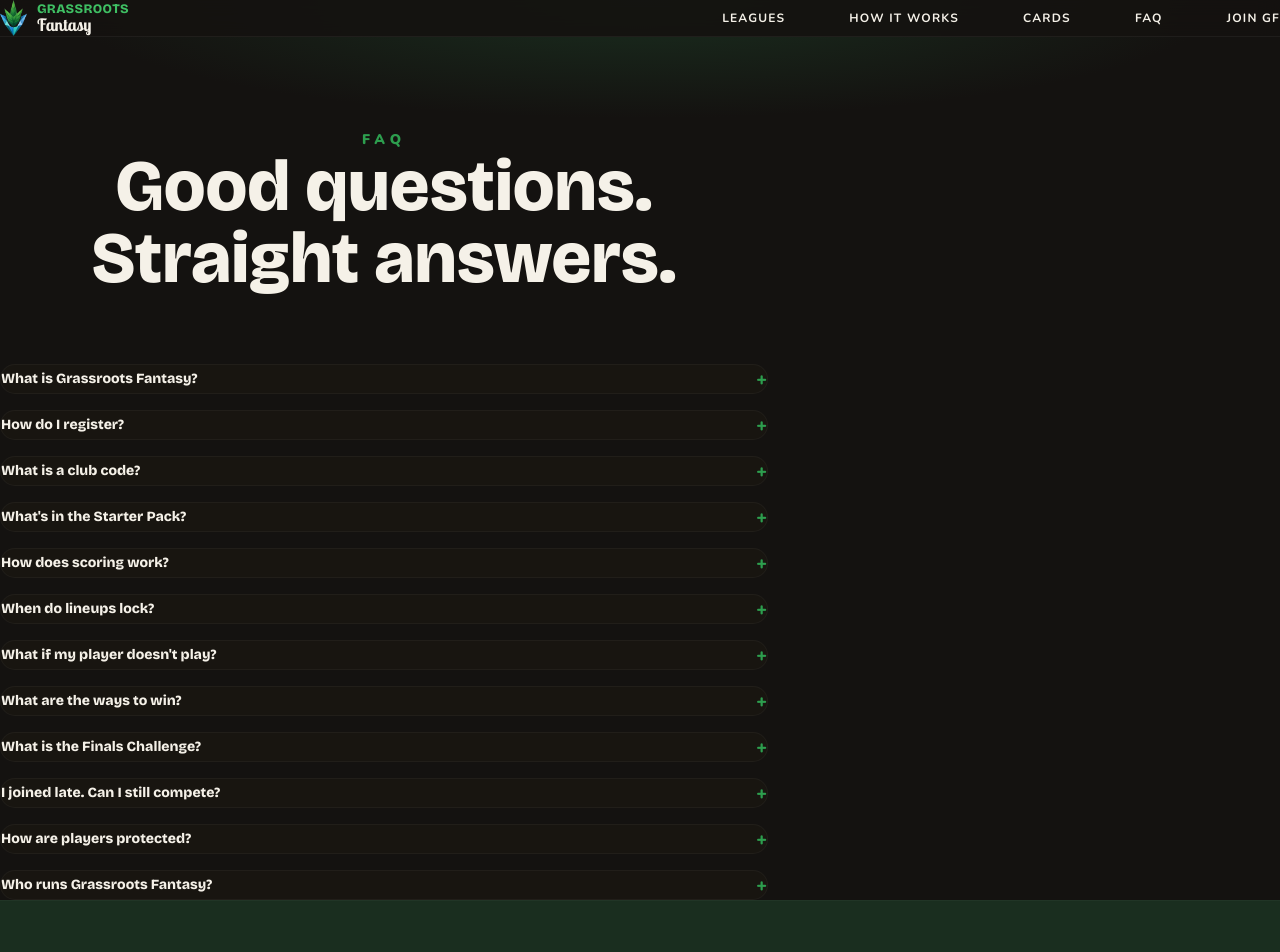
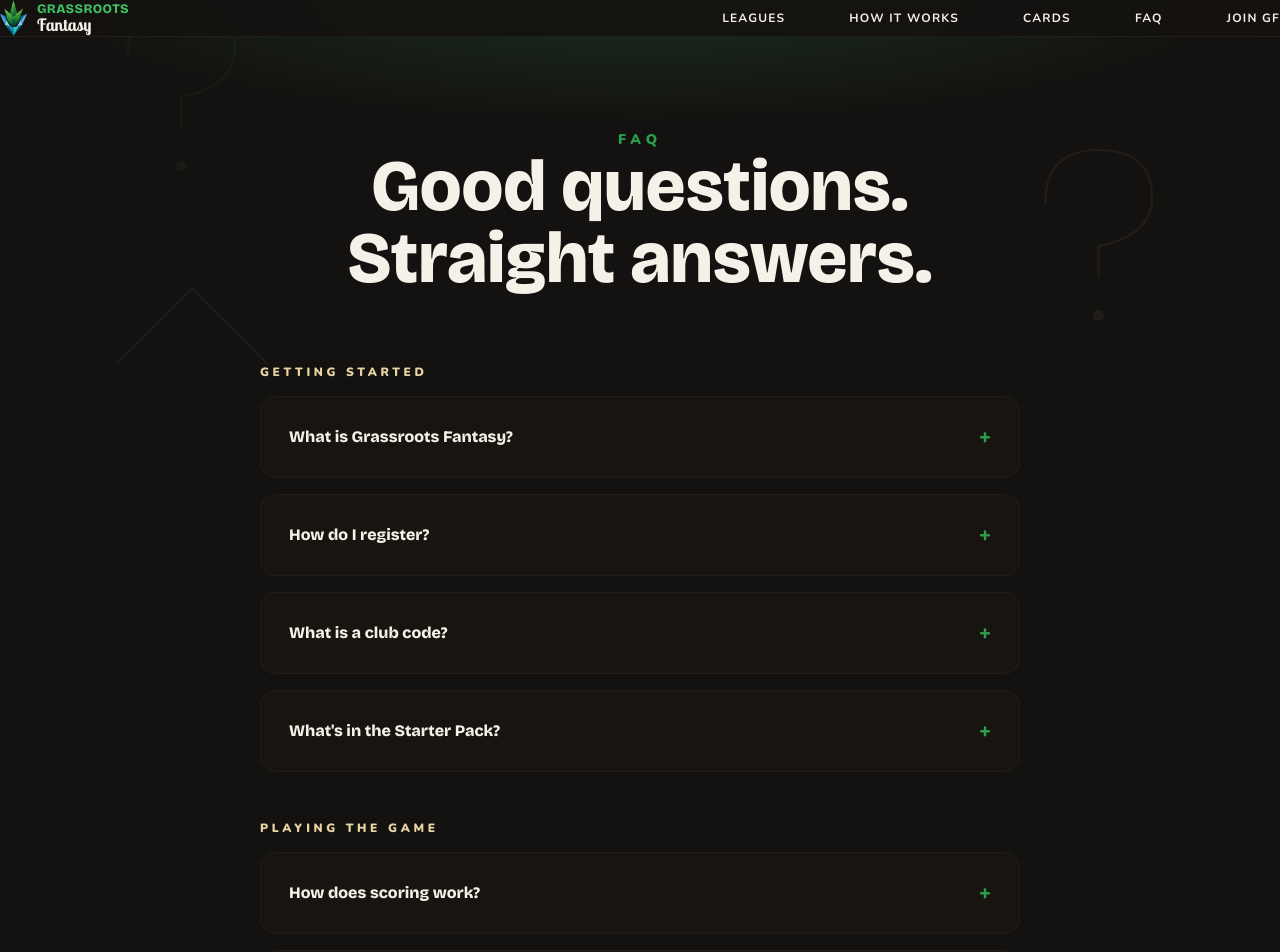
Before and after one commit to N8Nuks/grassrootsfantasy, a Next.js app: page /faq in a window 1280 px wide. Shown: the top 952 px of the page. Built offline with nearby package versions, Linux system fonts and the light colour scheme.

Commit message:
FAQ: grouped accordions, centred layout, hero motif, open-state accent, outlined CTA

```diff
--- a/app/faq/page.tsx
+++ b/app/faq/page.tsx
@@ -1,7 +1,10 @@
 import Nav from '@/components/Nav'
 import Footer from '@/components/Footer'
 
-const faqs = [
+const groups = [
+  {
+    heading: 'Getting started',
+    items: [
       {
         q: 'What is Grassroots Fantasy?',
         a: 'A fantasy league built on real local competitions. You collect digital player cards, build a squad, set a weekly lineup, and score points from real game results. The NFS Premier Softball League is our first live edition, endorsed by the Auckland Softball Association.',
@@ -18,6 +21,11 @@ const faqs = [
         q: 'What\'s in the Starter Pack?',
         a: 'Twelve player cards, dealt the moment you register — including your two-way players, the rarest cards in the game and the only time they\'re dealt all season. Your starting lineup is auto-assigned instantly, so you can score points the very first weekend without touching a thing.',
       },
+    ],
+  },
+  {
+    heading: 'Playing the game',
+    items: [
       {
         q: 'How does scoring work?',
         a: 'Every hit, run, RBI, steal, strikeout, win, and inning pitched in the real competition earns points for the managers who hold that player\'s card. Starters score full points, bench players score at a reduced rate, and reserves don\'t score. The full breakdown — point values, leaderboards, and how confirmed scores work — lives on the Scoring & Leaderboard page inside the NFS Premier Softball League.',
@@ -43,6 +51,11 @@ const faqs = [
         q: 'I joined late. Can I still compete?',
         a: 'Yes. You can join any time in the season. The cumulative ladder rewards the full-season faithful, but head-to-head, Weekly High Score, Club Champion, and the Finals Challenge are all live targets no matter when you start.',
       },
+    ],
+  },
+  {
+    heading: 'Trust & who\'s behind it',
+    items: [
       {
         q: 'How are players protected?',
         a: 'Scoring is built entirely on on-field statistics from official game records — never fan voting or popularity mechanics. Players under 18 appear only with written parent or guardian consent, with additional protections as standard. Any player — or the parent of any minor — can request removal at any time, actioned within 48 hours including historical data.',
@@ -51,16 +64,35 @@ const faqs = [
         q: 'Who runs Grassroots Fantasy?',
         a: 'Grassroots Fantasy is a Black Diamond Labs platform, built in Auckland. The NFS League runs in partnership with the Auckland Softball Association, whose scorers provide the official statistics that power the game.',
       },
+    ],
+  },
 ]
 
 export default function FAQ() {
   return (
-    <main className="min-h-screen" style={{ background: '#141210' }}>
+    <main className="min-h-screen flex flex-col" style={{ background: '#141210' }}>
       <Nav />
 
       <section className="relative px-6 sm:px-12 overflow-hidden grain" style={{ paddingTop: "130px", paddingBottom: "70px" }}>
         <div className="absolute inset-0" style={{ background: 'radial-gradient(ellipse 70% 50% at 50% 0%, #1A2E1F 0%, #141210 65%)' }} />
-        <div className="relative z-10 max-w-3xl mx-auto text-center">
+
+        {/* Question-mark / field motif */}
+        <svg className="absolute inset-0 w-full h-full" style={{ opacity: 0.06 }} xmlns="http://www.w3.org/2000/svg" preserveAspectRatio="xMidYMid slice" viewBox="0 0 1200 600" fill="none">
+          <g stroke="#3FBF63" strokeWidth="2">
+            <path d="M120 180 Q120 130 170 130 Q220 130 220 175 Q220 210 170 220 L170 250" />
+            <circle cx="170" cy="285" r="4" fill="#3FBF63" />
+          </g>
+          <g stroke="#E8D5A3" strokeWidth="2">
+            <path d="M980 320 Q980 270 1030 270 Q1080 270 1080 315 Q1080 350 1030 360 L1030 390" />
+            <circle cx="1030" cy="425" r="4" fill="#E8D5A3" />
+          </g>
+          <g stroke="#F5F1E8" strokeWidth="1.5">
+            <path d="M880 120 L960 40 L1040 120" />
+            <path d="M100 480 L180 400 L260 480" />
+          </g>
+        </svg>
+
+        <div className="relative z-10 text-center" style={{ maxWidth: "760px", marginLeft: "auto", marginRight: "auto" }}>
           <p className="text-sm font-black uppercase tracking-[0.35em] mb-5" style={{ color: '#2D9E4E' }}>FAQ</p>
           <h1 className="text-5xl sm:text-7xl font-black text-[#F5F1E8]" style={{ fontFamily: 'var(--font-heading)' }}>
             Good questions.<br/>Straight answers.
@@ -68,18 +100,21 @@ export default function FAQ() {
         </div>
       </section>
 
-      <section className="pb-24 px-6 sm:px-12">
-        <div className="max-w-3xl mx-auto flex flex-col gap-4">
-          {faqs.map((f) => (
-            <details key={f.q} className="group rounded-2xl overflow-hidden" style={{ background: '#181510', border: '1px solid #ffffff0a' }}>
-              <summary className="cursor-pointer list-none p-6 flex items-center justify-between gap-4">
-                <span className="text-sm font-black text-[#F5F1E8]" style={{ fontFamily: 'var(--font-heading)' }}>{f.q}</span>
-                <span className="text-[#2D9E4E] font-black text-lg transition-transform group-open:rotate-45">+</span>
+      <section className="pb-24 px-6 sm:px-12 flex-1">
+        <div className="flex flex-col" style={{ maxWidth: "760px", marginLeft: "auto", marginRight: "auto", gap: "48px" }}>
+          {groups.map((g) => (
+            <div key={g.heading} className="flex flex-col gap-4">
+              <h2 className="text-xs font-black uppercase tracking-[0.3em] mb-2" style={{ color: '#E8D5A3' }}>{g.heading}</h2>
+              {g.items.map((f) => (
+                <details key={f.q} className="group rounded-2xl overflow-hidden transition-colors open:border-[#2456E6]" style={{ background: '#181510', border: '1px solid #ffffff0a' }}>
+                  <summary className="cursor-pointer list-none flex items-center justify-between gap-4" style={{ padding: "26px 28px" }}>
+                    <span className="text-base font-black text-[#F5F1E8]" style={{ fontFamily: 'var(--font-heading)' }}>{f.q}</span>
+                    <span className="text-[#2D9E4E] font-black text-xl transition-transform group-open:rotate-45">+</span>
                   </summary>
-              <div className="px-6 pb-6">
-                <p className="text-sm text-[#F5F1E8]/45 leading-relaxed">{f.a}</p>
-                {f.link && (
-                  <a href={f.link.href} className="inline-block mt-3 text-sm font-black uppercase tracking-widest" style={{ color: '#3FBF63' }}>
+                  <div style={{ padding: "0 28px 26px 28px" }}>
+                    <p className="text-sm text-[#F5F1E8]/50 leading-relaxed">{f.a}</p>
+                    {'link' in f && f.link && (
+                      <a href={f.link.href} className="inline-block mt-4 text-sm font-black uppercase tracking-widest" style={{ color: '#3FBF63' }}>
                         {f.link.label}
                       </a>
                     )}
@@ -87,13 +122,17 @@ export default function FAQ() {
                 </details>
               ))}
             </div>
+          ))}
+        </div>
       </section>
 
       <section className="px-6 sm:px-12" style={{ background: '#1A2E1F', borderTop: '1px solid #ffffff08', paddingTop: "90px", paddingBottom: "100px", textAlign: "center" }}>
         <div style={{ maxWidth: "576px", marginLeft: "auto", marginRight: "auto" }}>
-          <h2 className="text-2xl font-black text-[#F5F1E8] mb-4" style={{ fontFamily: 'var(--font-heading)' }}>Still curious?</h2>
-          <a href="mailto:info@grassrootsfantasy.co.nz?subject=Grassroots%20Fantasy%20question" className="text-sm font-semibold" style={{ color: '#E8D5A3' }}>
-            info@grassrootsfantasy.co.nz →
+          <h2 className="text-2xl font-black text-[#F5F1E8]" style={{ fontFamily: 'var(--font-heading)', marginBottom: "36px" }}>Still curious?</h2>
+          <a href="mailto:info@grassrootsfantasy.co.nz?subject=Grassroots%20Fantasy%20question"
+            className="inline-block text-base font-bold tracking-wide transition-all hover:scale-[1.02]"
+            style={{ color: '#E8D5A3', border: '1px solid #E8D5A3', background: 'transparent', padding: "22px 64px" }}>
+            info@grassrootsfantasy.co.nz
           </a>
         </div>
       </section>
```
Lines whose indentation alone changed are shown as unchanged.
